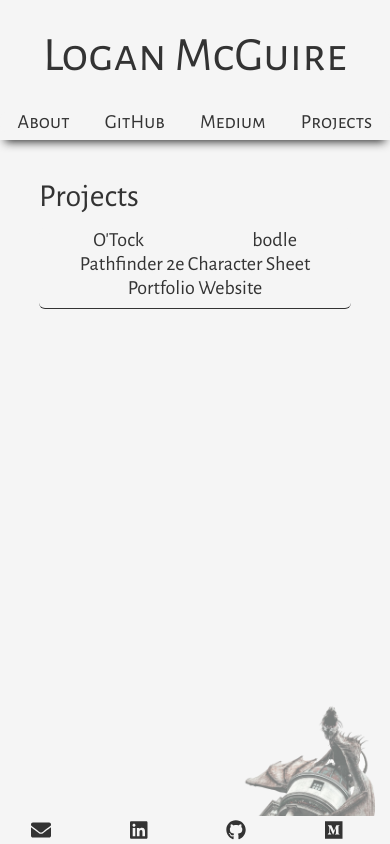
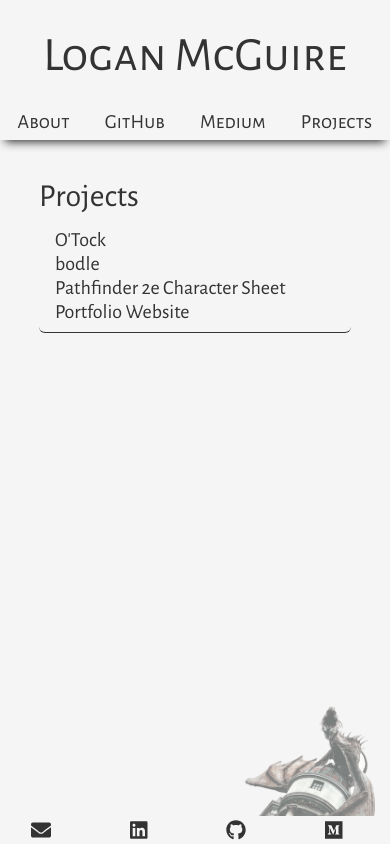
Before and after one commit to Zietieflr/portfolio-website, a React (Create React App) app: page /projects in a window 390 px wide. Built offline with nearby package versions, Linux system fonts and the light colour scheme.

Commit message:
Update CSS for ProjectNavigation on small screens.

```diff
--- a/src/App.css
+++ b/src/App.css
@@ -82,6 +82,12 @@ h6 {
   display: inline-flex;
   justify-content: space-around;
   width: inherit;
+}
+
+@media only screen and (max-width: 740px) {
+  .project-nav > ul.project-nav-container {
+    display: block;
+  }
 }
 
 .primary-nav > ul {
--- a/src/components/About.js
+++ b/src/components/About.js
@@ -12,7 +12,7 @@ export default function About(){
       <Title text={"About Me"} />
       <p>
         My mind never rests, always needing some stimulation. I love building
-        and transforming one (or many) pieces into new whole. Here are some
+        and transforming one (or many) pieces into a new whole. Here are some
         of the joys in my life outside of coding. Whether, building immersive
         experiences or camaraderie every day brings something new.
       </p>
--- a/src/components/Projects.js
+++ b/src/components/Projects.js
@@ -27,7 +27,7 @@ export default function Projects(props){
         <Route path="/projects" render={() => {
           return (
             <nav className="project-nav">
-              <ul>
+              <ul className="project-nav-container">
                 {renderProjects()}
               </ul>
             </nav>
```
Also changed, not shown: 1 other file (tests, documents, lock files or other folders).
